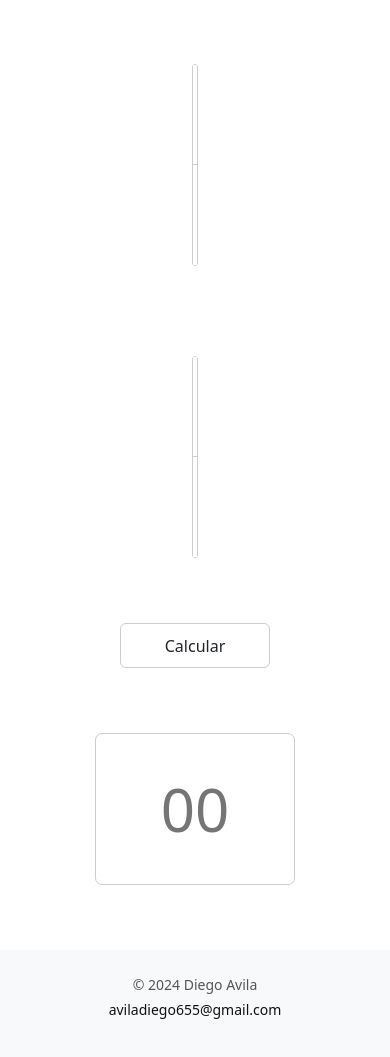
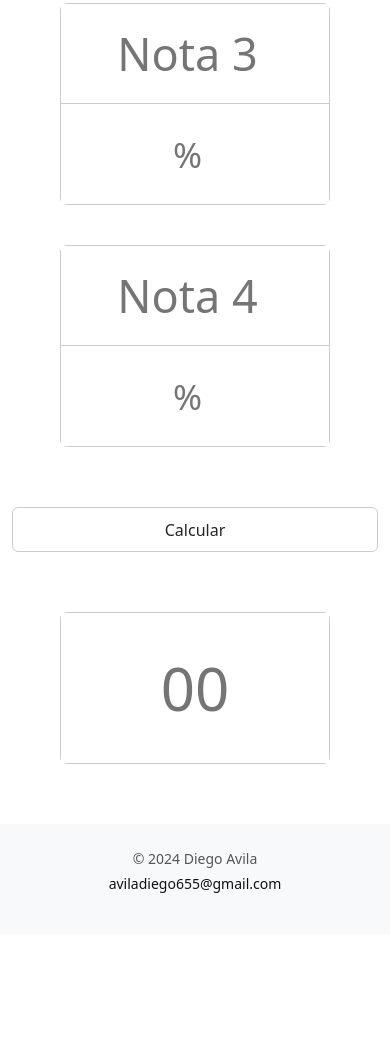
Before and after one commit to TheCatAvila/CalculadoraPonderados, a plain HTML site: page index.html in a window 390 px wide. Shown: the part 821-1878 px from the top of the page. After the commit the page ends 1755 px from the top, so only its background shows below. Drawn offline with nearby package versions, Linux system fonts and the light colour scheme.

Commit message:
Update: fix size

```diff
--- a/static/css/styles.css
+++ b/static/css/styles.css
@@ -212,3 +212,142 @@ input[type="checkbox"]:checked {
 #footer a:hover {
     color: var(--color-enlace-hover-footer);
 }
+
+@media (max-width: 768px) {
+
+    .cont-cajas {
+        padding: 20px 20px;
+    }
+
+    .cont-resultados {
+        padding: 20px 20px;
+    }
+
+    .cont-resultado {
+        width: 100%;
+        margin: 20px;
+    }
+
+    .cont-inputs {
+        width: 100%;
+        margin: 20px;
+    }
+
+    .inputs {
+        width: 100%;
+    }
+
+    .resultado {
+        width: 100%;
+    }
+
+    .cont-title {
+        padding: 20px;
+    }
+
+    .txt-title {
+        font-size: 30px;
+    }
+
+    .cont-main {
+        padding: 20px;
+    }
+
+    .cont-main-resultado {
+        padding: 20px;
+    }
+
+    .cont-nav-porcentaje {
+        flex-direction: column;
+    }
+
+    .boton-calcular {
+        width: 100%;
+    }
+
+    .cont-resultado {
+        width: 100%;
+    }
+
+    .cont-inputs {
+        width: 100%;
+    }
+
+    .inputs {
+        width: 100%;
+    }
+
+    .resultado {
+        width: 100%;
+    }
+
+    .cont-cajas {
+        padding: 20px 20px;
+    }
+
+    .cont-resultados {
+        padding: 20px 20px;
+    }
+
+    .cont-resultado {
+        width: 100%;
+        margin: 20px;
+    }
+
+    .cont-inputs {
+        width: 100%;
+        margin: 20px;
+    }
+
+    .inputs {
+        width: 100%;
+    }
+
+    .resultado {
+        width: 100%;
+    }
+
+    .cont-title {
+        padding: 20px;
+    }
+
+    .txt-title {
+        font-size: 30px;
+    }
+
+    .cont-main {
+        padding: 20px;
+    }
+
+    .cont-main-resultado {
+        padding: 20px;
+    }
+
+    .cont-nav-porcentaje {
+        flex-direction: column;
+    }
+
+    .boton-calcular {
+        width: 100%;
+    }
+
+    .cont-resultado {
+        width: 100%;
+    }
+
+    .cont-inputs {
+        width: 100%;
+    }
+
+    .inputs {
+        width: 100%;
+    }
+
+    .resultado {
+        width: 100%;
+    }
+
+    .cont-cajas {
+        padding: 20px 20px;
+    }
+}
```
